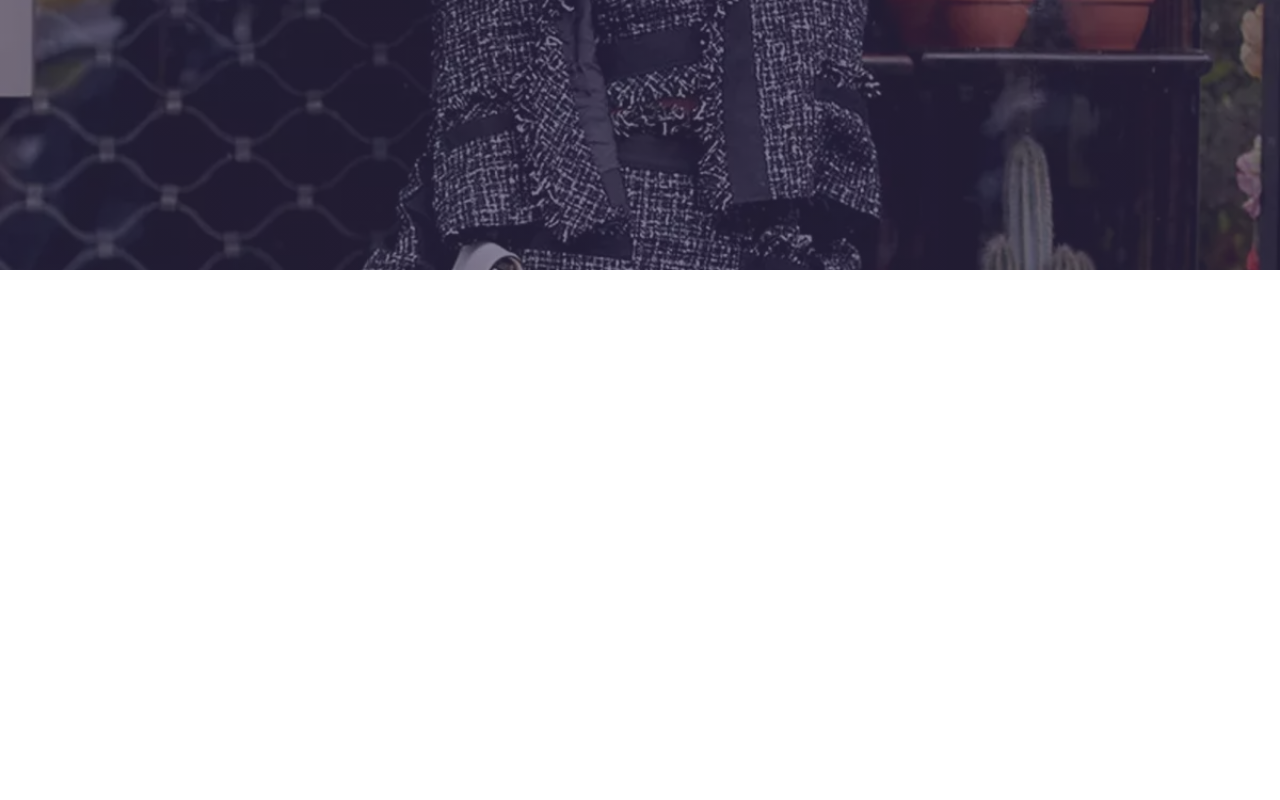
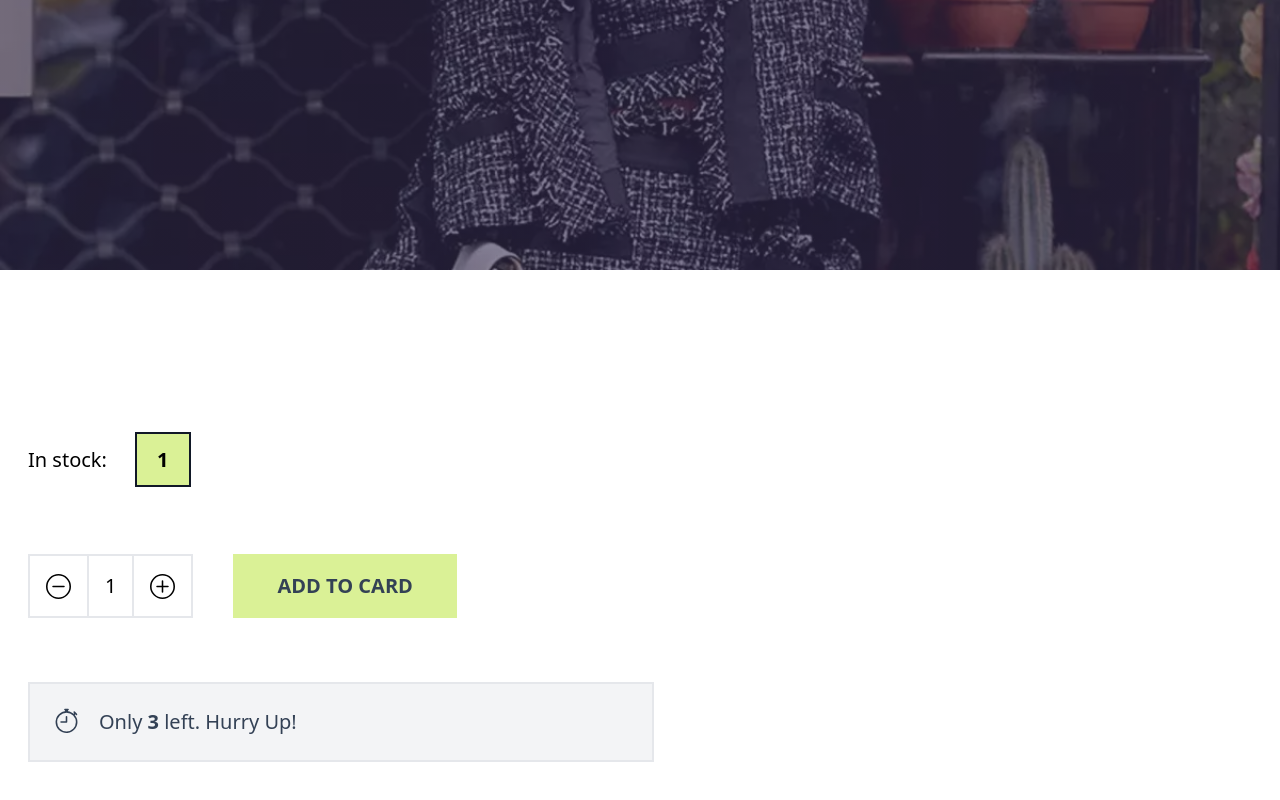
Before and after one commit to daniela-damjanoska/tailwind-exercise, a website: page src/index.html in a window 1280 px wide. Shown: the part 2093-2893 px from the top of the page. Before the commit the page ends 2363 px from the top, so only its background shows below. Drawn offline with nearby package versions, Linux system fonts and the light colour scheme; files that its build step writes are made by us from their sources.

Commit message:
limit notification section solved

```diff
--- a/src/index.html
+++ b/src/index.html
@@ -6,6 +6,7 @@
     <meta name="viewport" content="width=device-width, initial-scale=1.0">
     <title>Document</title>
     <link href="/dist/output.css" rel="stylesheet">
+    <!-- <script src="https://cdn.tailwindcss.com"></script> -->
 </head>
 <body class="overflow-x-hidden">
     <!-- banner section -->
@@ -73,5 +74,38 @@
       <a href="#" class="bg-white rounded-md text-xl text-slate-900 py-3 px-8 transition ease-in duration-300 hover:bg-slate-300">Shop now</a>
     </div>
   </section>
+
+  <section class="pt-44 ml-7 mb-14">
+  <div class="mb-20">
+    <span class="text-xl mr-6">In stock:</span>
+    <span class="py-3 px-5 border-2 border-gray-900 text-xl font-bold" style="background-color: #daf196">1</span>
+  </div>
+  <div class="flex mb-16">
+    <div class="flex">
+      <button class="border-2 p-4">
+        <svg xmlns="http://www.w3.org/2000/svg" width="25" height="25" fill="currentColor" class="bi bi-dash-circle" viewBox="0 0 16 16">
+        <path d="M8 15A7 7 0 1 1 8 1a7 7 0 0 1 0 14zm0 1A8 8 0 1 0 8 0a8 8 0 0 0 0 16z"/>
+        <path d="M4 8a.5.5 0 0 1 .5-.5h7a.5.5 0 0 1 0 1h-7A.5.5 0 0 1 4 8z"/>
+      </svg>
+    </button>
+      <span class="border-t-2 border-b-2 p-4 text-xl">1</span>
+      <button class="border-2 p-4">
+        <svg xmlns="http://www.w3.org/2000/svg" width="25" height="25" fill="currentColor" class="bi bi-plus-circle" viewBox="0 0 16 16">
+          <path d="M8 15A7 7 0 1 1 8 1a7 7 0 0 1 0 14zm0 1A8 8 0 1 0 8 0a8 8 0 0 0 0 16z"/>
+          <path d="M8 4a.5.5 0 0 1 .5.5v3h3a.5.5 0 0 1 0 1h-3v3a.5.5 0 0 1-1 0v-3h-3a.5.5 0 0 1 0-1h3v-3A.5.5 0 0 1 8 4z"/>
+        </svg>
+      </button>
+    </div>
+    <button class="py-3 text-xl text-slate-700 font-semibold px-11 ml-10" style="background-color: #daf196">ADD TO CARD</button>
+  </div>
+  <!-- conditional rendering -->
+  <div class=" flex text-slate-700 bg-gray-100 border-2 p-6 text-xl align-middle w-2/4">
+    <svg xmlns="http://www.w3.org/2000/svg" width="25" height="25" fill="currentColor" class="bi bi-stopwatch" viewBox="0 0 16 16">
+      <path d="M8.5 5.6a.5.5 0 1 0-1 0v2.9h-3a.5.5 0 0 0 0 1H8a.5.5 0 0 0 .5-.5V5.6z"/>
+      <path d="M6.5 1A.5.5 0 0 1 7 .5h2a.5.5 0 0 1 0 1v.57c1.36.196 2.594.78 3.584 1.64a.715.715 0 0 1 .012-.013l.354-.354-.354-.353a.5.5 0 0 1 .707-.708l1.414 1.415a.5.5 0 1 1-.707.707l-.353-.354-.354.354a.512.512 0 0 1-.013.012A7 7 0 1 1 7 2.071V1.5a.5.5 0 0 1-.5-.5zM8 3a6 6 0 1 0 .001 12A6 6 0 0 0 8 3z"/>
+    </svg>
+    <p class="ml-5">Only <span class=" font-semibold">3</span> left. Hurry Up!</p>
+  </div>
+  </section>
 </body>
 </html>
```
